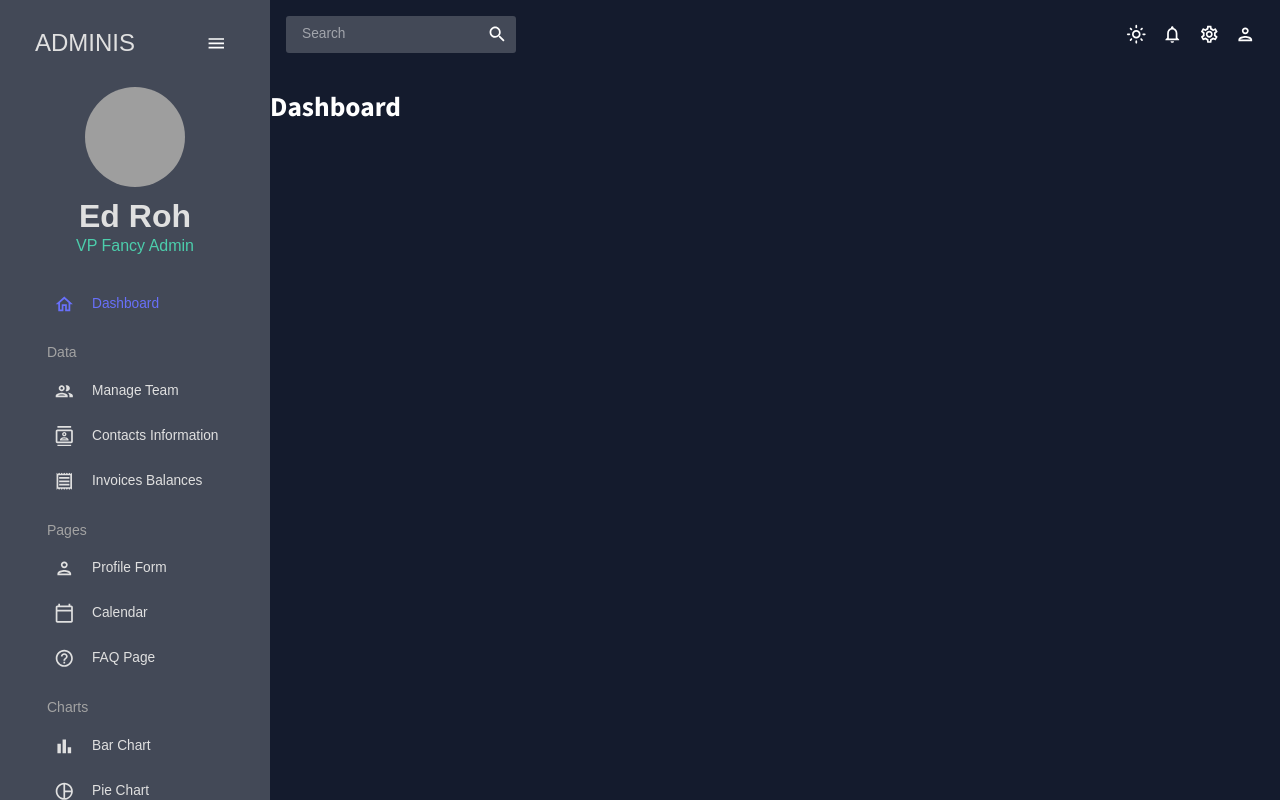
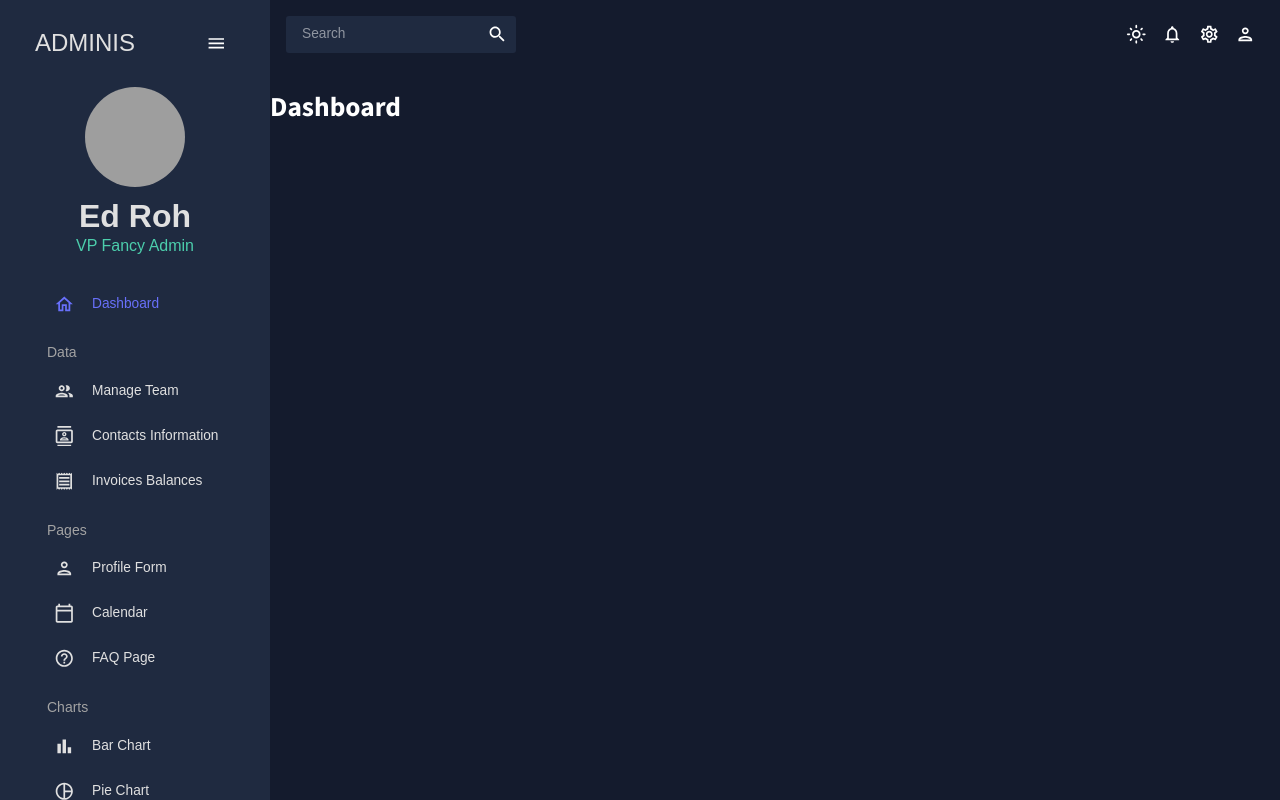
Before and after one commit to briancharlow/dashboard, a React (Create React App) app: page / in a window 1280 px wide. Built offline with nearby package versions, Linux system fonts and the light colour scheme; grey boxes are pictures that could not be loaded.

Commit message:
changes the color of the primary  dark to another shade

```diff
--- a/src/theme.js
+++ b/src/theme.js
@@ -20,7 +20,7 @@ export const tokens = (mode) => ({
                 100: "#d0d1d5",
                 200: "#a1a4ab",
                 300: "#727681",
-                400: "#434957",
+                400: "#1F2A40",
                 500: "#141b2d",
                 600: "#101624",
                 700: "#0c101b",
```
